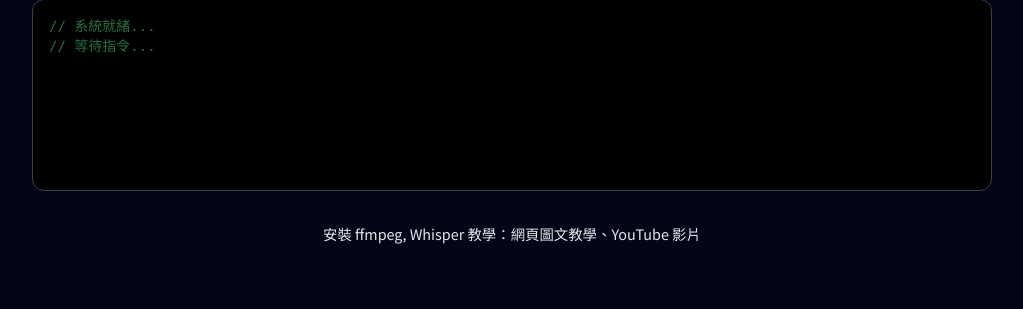
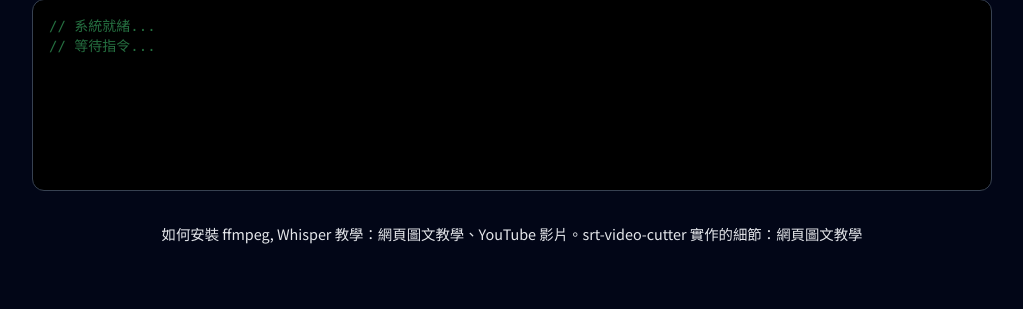
Before and after one commit to max32002/srt-video-cutter, a FastAPI app: page / in a window 1280 px wide. Shown: the part 899-1208 px from the top of the page, without its empty margins (128-1151 px from the left). Run offline with FastAPI, Linux system fonts and the light colour scheme; some libraries are stand-ins or nearby versions.

```diff
--- a/templates/index.html
+++ b/templates/index.html
@@ -257,7 +257,7 @@
       </div>
       <!-- Footer -->
       <footer class="footer">
-        <p>安裝 ffmpeg, Whisper 教學：<a href='https://max-everyday.com/2025/12/whisper-python/'>網頁圖文教學</a>、<a href='https://youtu.be/mJXUCLYjhmg'>YouTube 影片</a>
+        <p>如何安裝 ffmpeg, Whisper 教學：<a href='https://max-everyday.com/2025/12/whisper-python/'>網頁圖文教學</a>、<a href='https://youtu.be/mJXUCLYjhmg'>YouTube 影片</a>。srt-video-cutter 實作的細節：<a href='https://max-everyday.com/2025/12/srt-video-cutter/'>網頁圖文教學</a>
         </p>
       </footer>
     </main>
```
